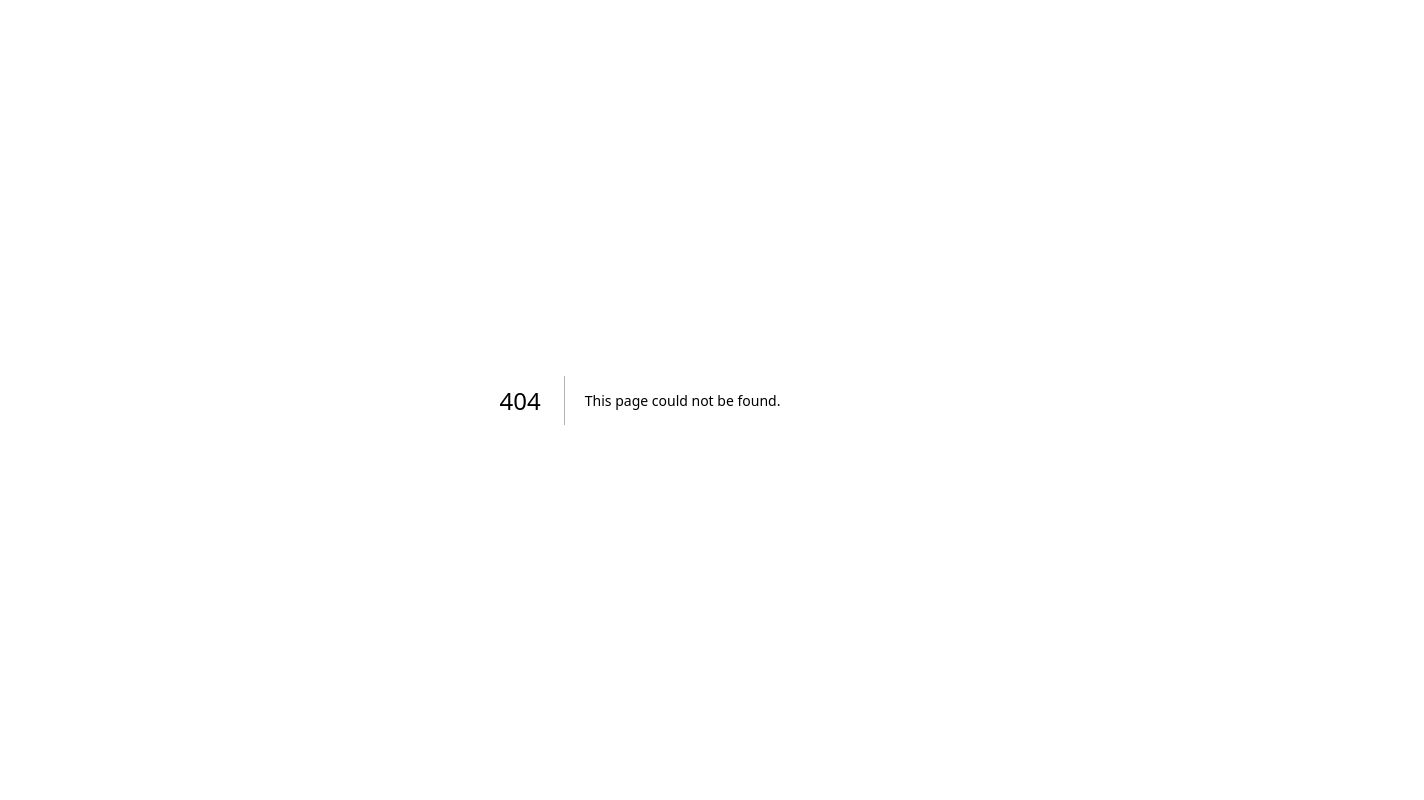
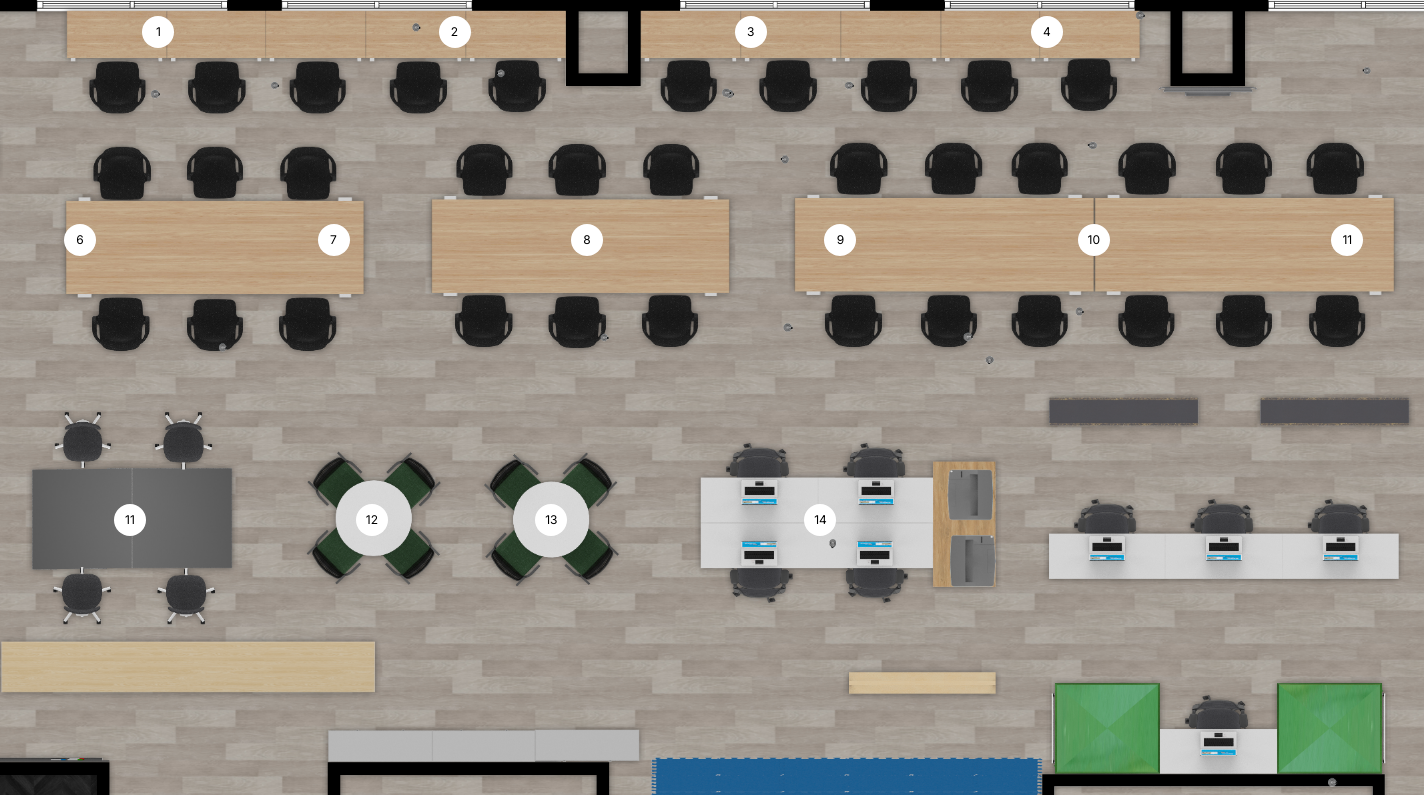
Before and after one commit to Suto-Michimasa/lynux-docker-envsensor-develop, a Next.js app in the folder client/: page /room in a window 1280 px wide. Before the commit this address had no page. Shown: the whole page, 1424 px wide, since content can reach past the window. Built offline with nearby package versions, Linux system fonts and the light colour scheme.

Commit message:
add: sensor device position

```diff
--- /dev/null
+++ b/client/src/app/feature/room/data/sensor-position.ts
@@ -0,0 +1,71 @@
+export type SensorPosition = {
+  x: number;
+  y: number;
+  number: number; // センサ番号
+};
+
+type Option = {
+  deltaX: number; // 横方向の差分
+  count: number; // 個数
+  x1: number; // xの初期値
+  y: number; // yの値
+  sensorPositionNumber: number; // sensorPositionNumberの初期値
+};
+
+const createSensorPositions = ({ count, deltaX, sensorPositionNumber, x1, y }: Option): SensorPosition[] => {
+  const sensorPositions: SensorPosition[] = [];
+  for (let i = 0; i < count; i++) {
+    sensorPositions.push({
+      number: sensorPositionNumber + i,
+      x: x1 + deltaX * i,
+      y: y,
+    });
+  }
+  return sensorPositions;
+};
+
+/** センサ情報 */
+export const SensorPositions: SensorPosition[] = [
+  // センサ番号1-5
+  ...createSensorPositions({
+    count: 4,
+    deltaX: 0.208,
+    sensorPositionNumber: 1,
+    x1: 0.1,
+    y: 0.02,
+  }),
+
+  // センサ番号6-10
+  ...createSensorPositions({
+    count: 7,
+    deltaX: 0.178,
+    sensorPositionNumber: 6,
+    x1: 0.045,
+    y: 0.28,
+  }),
+
+  // センサ番号11-15
+  {
+    number: 11,
+    x: 0.080,
+    y: 0.63,
+  },
+
+  {
+    number: 12,
+    x: 0.25,
+    y: 0.63,
+  },
+
+  {
+    number: 13,
+    x: 0.376,
+    y: 0.63,
+  },
+
+  {
+    number: 14,
+    x: 0.565,
+    y: 0.63,
+  },
+];
--- /dev/null
+++ b/client/src/app/feature/room/lab-canvas.tsx
@@ -0,0 +1,53 @@
+'use client'
+import React from 'react';
+import Image from 'next/image'
+import { useWindowSize } from "usehooks-ts";
+import { SensorPositions, SensorPosition } from "./data/sensor-position"
+
+const LabCanvas: React.FC = () => {
+
+  const labImageAspectRatio = 3960 / 2225;
+  const { height, width } = useWindowSize();
+
+  // 研究室画像サイズ
+  const labImageWidth = labImageAspectRatio * height;
+  const labImageHeight = width / labImageAspectRatio;
+  const labImageSize = {
+    height: labImageWidth > width ? height : labImageHeight,
+    width: labImageWidth > width ? labImageWidth : width,
+  };
+  return (
+    <div
+      className="select-none overflow-y-hidden relative"
+      style={labImageSize}
+    >
+      <Image
+        alt="labImage"
+        draggable={false}
+        height={labImageSize.height}
+        layout="intrinsic"
+        loading="eager"
+        priority={true}
+        src={'/img/lab_v2.webp'}
+        width={labImageSize.width}
+      />
+      {SensorPositions.map((sensor: SensorPosition) => {
+        const sensorNumber = sensor.number;
+        return (
+          <div
+            className="absolute rounded-full bg-white w-8 h-8"
+            key={sensorNumber}
+            style={{
+              left: sensor.x * labImageSize.width,
+              top: sensor.y * labImageSize.height,
+            }}
+          >
+            <p className="absolute  text-center text-xs" style={{ top: '50%', left: '50%', transform: 'translate(-50%, -50%)' }}>{sensorNumber}</p>
+          </div>
+        );
+      })}
+    </div>
+  );
+}
+
+export default LabCanvas;
--- /dev/null
+++ b/client/src/app/room/layout.tsx
@@ -0,0 +1,22 @@
+import React from 'react';
+import type { Metadata } from 'next'
+import styles from "./page.module.css";
+
+export const metadata: Metadata = {
+  title: '研究室 音量可視化',
+  description: '研究室の音量を可視化するアプリケーションです',
+}
+
+export default function Room({
+  children,
+}: Readonly<{
+  children: React.ReactNode
+}>) {
+  return (
+    <main className={styles.main}>
+      <div className={styles.center}>
+        {children}
+      </div>
+    </main>
+  )
+}
--- /dev/null
+++ b/client/src/app/room/page.tsx
@@ -0,0 +1,12 @@
+'use client'
+import React from 'react';
+import LabCanvas from '@/app/feature/room/lab-canvas';
+const RoomPage: React.FC = () => {
+  return (
+    <div>
+      <LabCanvas />
+    </div>
+  );
+}
+
+export default RoomPage;
```
Also changed, not shown: client/public/img/lab_v2.webp (added), client/src/app/room/page.module.css (added), 1 other file (tests, documents, lock files or other folders).
